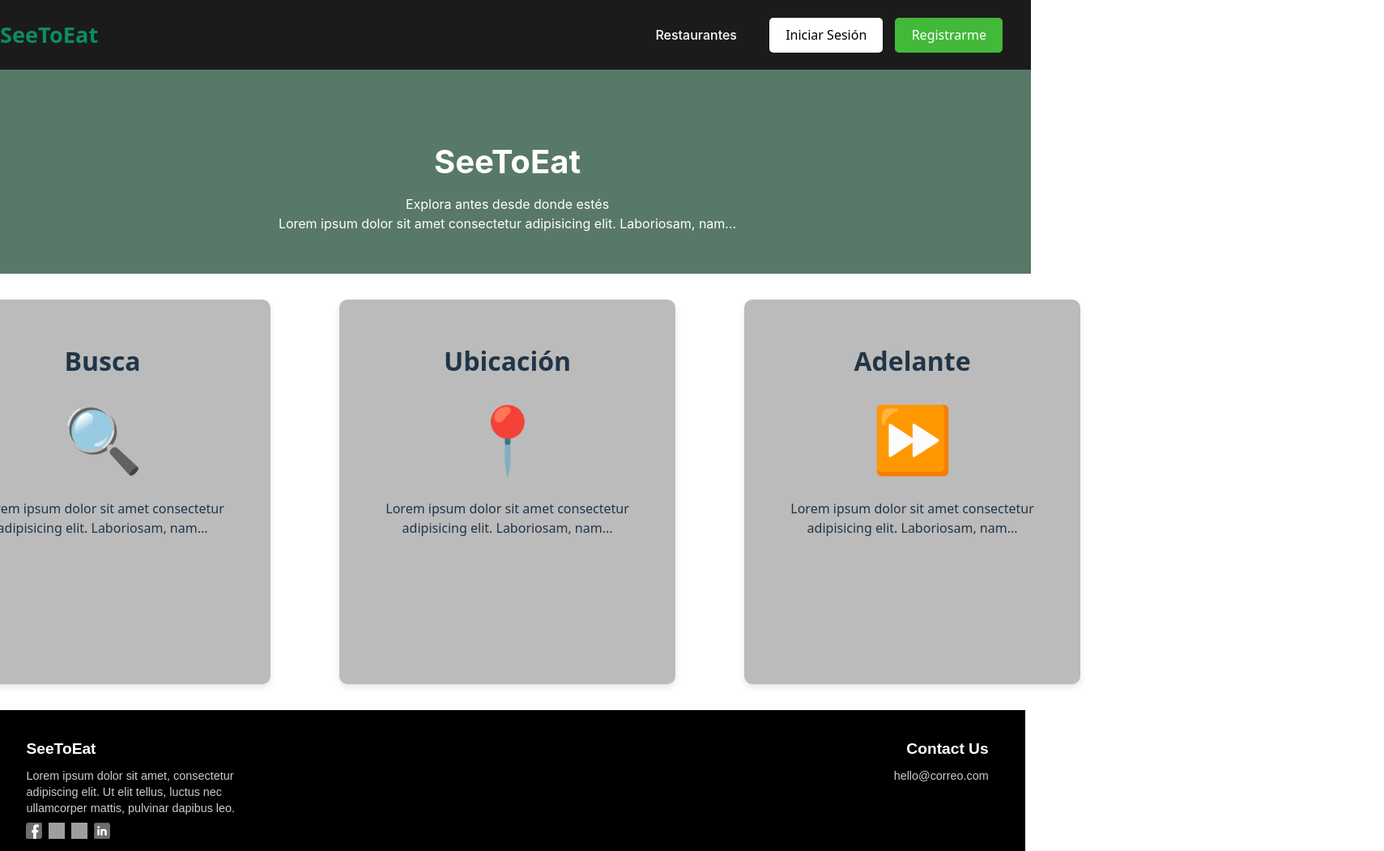
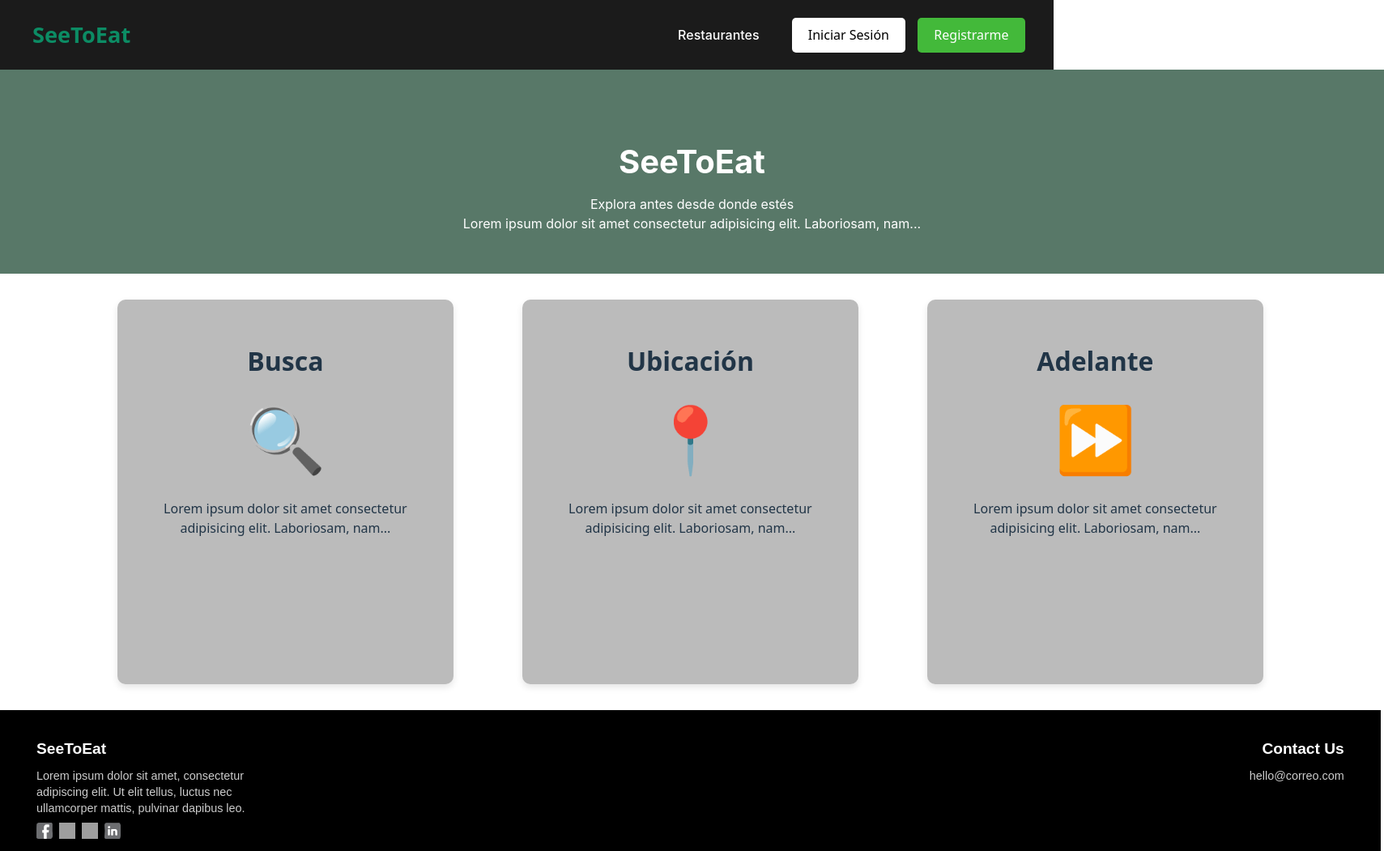
Before and after one commit to Jaim32/ProyectoW, a React (Vite) app in the folder SeeToEat-Client/SeeToEat/: page / in a window 1280 px wide. Shown: the whole page at 81% size, 1709 px wide, since content can reach past the window. Built offline with nearby package versions, Linux system fonts and the light colour scheme; grey boxes are pictures that could not be loaded.

Commit message:
add:Footer y header

```diff
--- a/SeeToEat-Client/SeeToEat/src/styles/Footer.css
+++ b/SeeToEat-Client/SeeToEat/src/styles/Footer.css
@@ -6,7 +6,7 @@
   padding: 15px 45px; /* Reduce el padding para que el footer no sea tan alto */
   align-items: flex-start;
   font-family: Arial, sans-serif;
-  width: 102%; /* Asegura que el footer cubra toda la pantalla sin desbordarse */
+  min-width: 100.5vw; /* Asegura que el footer cubra toda la pantalla sin desbordarse */
   box-sizing: border-box;
   overflow-y: hidden;/* Asegura que el padding no aumente el ancho total */
 }
--- a/SeeToEat-Client/SeeToEat/src/styles/Header.css
+++ b/SeeToEat-Client/SeeToEat/src/styles/Header.css
@@ -7,7 +7,7 @@
   justify-content: space-between;
   align-items: center;
 
-  width: 97.9vw;
+  width: 98.5vw;
 }
 
 .logo {
@@ -15,7 +15,7 @@
   font-size: 1.7rem;
   color: #0C8C64;
   font-family: system-ui, -apple-system, BlinkMacSystemFont, 'Segoe UI', Roboto, Oxygen, Ubuntu, Cantarell, 'Open Sans', 'Helvetica Neue', sans-serif;
-
+  padding-left: 20px;
 }
 
 .nav a {
--- a/SeeToEat-Client/SeeToEat/src/styles/HeroSection.css
+++ b/SeeToEat-Client/SeeToEat/src/styles/HeroSection.css
@@ -4,7 +4,7 @@
     color: white;
     text-align: center;
     padding: 50px 20px;
-    width: 100%;
+    width: 97.9%;
   }
 
   .hero-section h2 {
--- a/SeeToEat-Client/SeeToEat/src/styles/LandingPage.css
+++ b/SeeToEat-Client/SeeToEat/src/styles/LandingPage.css
@@ -1,9 +1,9 @@
 
   /* Ajusta el contenedor principal para ocupar toda la pantalla */
-  .landing-page {
+  .landing-page html{
 
 
-    max-width: 97.9vw;
+    max-width: 98vw;
     display: flex;
     flex-direction: column;
     align-items: center;
--- a/SeeToEat-Client/SeeToEat/src/styles/LogIn.css
+++ b/SeeToEat-Client/SeeToEat/src/styles/LogIn.css
@@ -1,4 +1,6 @@
 /* Estilos generales de la página de bienvenida */
+html {
+  overflow-x: hidden;}
 .welcome-page {
     display: flex;
     flex-direction: column;
```
Also changed, not shown: 2 other files (tests, documents, lock files or other folders).
